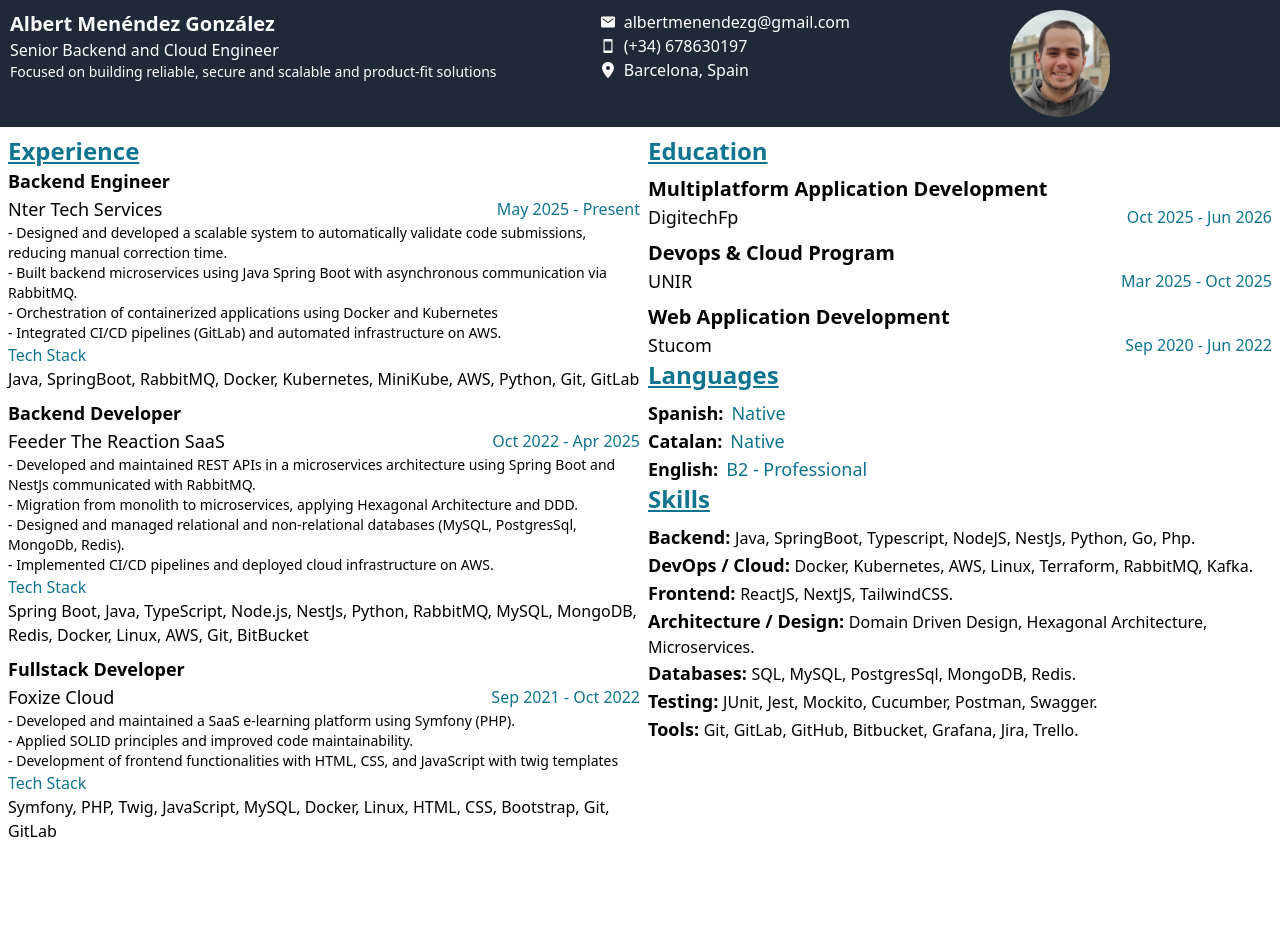
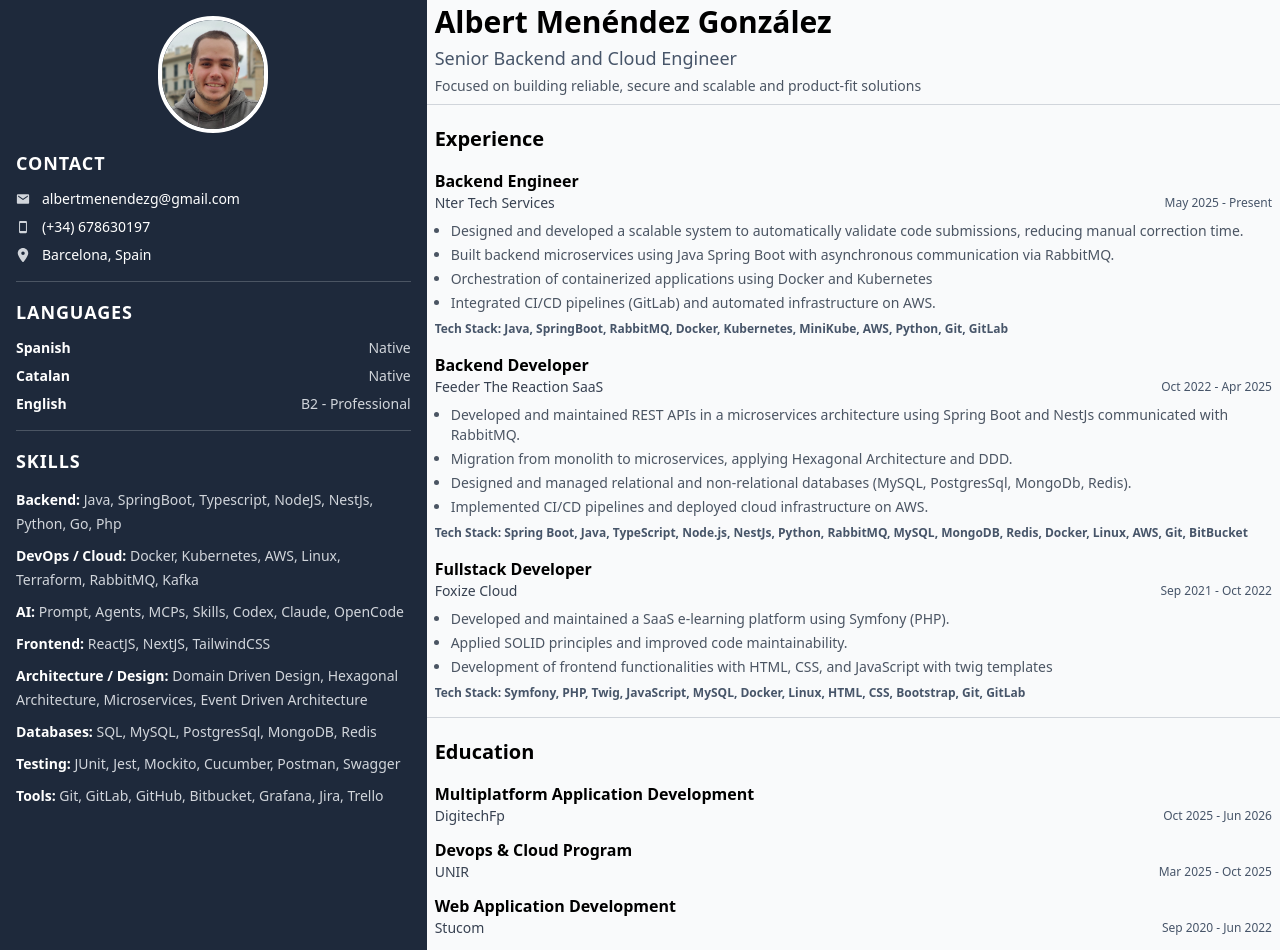
Before and after one commit to albertmenendezg/CV, a React (Create React App) app: page / in a window 1280 px wide. Before the commit the page ends 851 px from the top, so only its background shows below. Built offline with nearby package versions, Linux system fonts and the light colour scheme.

Commit message:
feat: redesign CV layout with sidebar, update colors, add CI/CD pipeline

```diff
--- a/src/App.tsx
+++ b/src/App.tsx
@@ -4,19 +4,55 @@ import Experience from "./components/Experience";
 import Skills from "./components/Skills";
 import Education from "./components/Education";
 import Languages from "./components/Languages";
+import { IoMdMail, IoMdPhonePortrait } from "react-icons/io";
+import { FaLocationDot } from "react-icons/fa6";
 
 const App = () => {
     return (
-        <main className="min-h-screen w-full">
-            <Header />
-            <div className="grid grid-cols-2 space-x-2 p-2">
-                <div>
+        <main className="min-h-screen w-full flex">
+            <aside className="w-1/3 bg-secondary text-white p-4">
+                <div className="flex justify-center mb-4">
+                    <img src="profile_photo.jpg" alt="Albert Menéndez González" width="110" height="auto" className="rounded-full border-4 border-white" />
+                </div>
+
+                <div className="mb-4">
+                    <h3 className="text-lg font-bold mb-3 uppercase tracking-wider">Contact</h3>
+                    <div className="space-y-2 text-sm">
+                        <div className="flex items-center space-x-3">
+                            <IoMdMail className="text-gray-300"/>
+                            <a href="mailto:albertmenendezg@gmail.com" className="hover:text-gray-300">albertmenendezg@gmail.com</a>
+                        </div>
+                        <div className="flex items-center space-x-3">
+                            <IoMdPhonePortrait className="text-gray-300"/>
+                            <a href="tel:+34678630197" className="hover:text-gray-300">(+34) 678630197</a>
+                        </div>
+                        <div className="flex items-center space-x-3">
+                            <FaLocationDot className="text-gray-300"/>
+                            <p>Barcelona, Spain</p>
+                        </div>
+                    </div>
+                </div>
+
+                <hr className="border-gray-600 my-4" />
+
+                <Languages />
+
+                <hr className="border-gray-600 my-4" />
+
+                <Skills />
+            </aside>
+
+            <div className="w-2/3 bg-gray-50">
+                <div className="px-2 pt-1">
+                    <Header />
+                </div>
+                <hr className="border-gray-300" />
+                <div className="px-2 pt-1">
                     <Experience />
                 </div>
-                <div>
+                <hr className="border-gray-300" />
+                <div className="px-2 pt-1">
                     <Education />
-                    <Languages />
-                    <Skills />
                 </div>
             </div>
         </main>
--- a/src/components/Education.tsx
+++ b/src/components/Education.tsx
@@ -11,11 +11,11 @@ const EducationItem = (props: IEducationItem) => {
     const { title, institution, startDate, endDate } = props;
 
     return (
-        <div>
-            <h2 className="text-xl font-bold">{title}</h2>
+        <div className="mb-3">
+            <h3 className="font-bold text-base">{title}</h3>
             <div className="flex flex-row justify-between items-center">
-                <h2 className="text-lg">{institution}</h2>
-                <div className="flex flex-row justify-between text-cyan-700">
+                <h2 className="text-gray-700 text-sm">{institution}</h2>
+                <div className="text-primary text-xs">
                     <p>{formatDate(startDate)} - {formatDate(endDate)}</p>
                 </div>
             </div>
@@ -26,8 +26,8 @@ const EducationItem = (props: IEducationItem) => {
 const Education = () => {
     return (
         <div>
-            <h2 className="text-cyan-700 text-2xl font-bold underline">Education</h2>
-            <div className="flex flex-col pt-2 space-y-2">
+            <h2 className="text-xl font-bold pt-4 mb-4">Education</h2>
+            <div className="flex flex-col">
                 <EducationItem
                     title="Multiplatform Application Development"
                     institution="DigitechFp"
--- a/src/components/Experience.tsx
+++ b/src/components/Experience.tsx
@@ -13,27 +13,18 @@ const ExperienceItem = (props: IExperienceItem) => {
     const { role, company, startDate, endDate, tasks, techStack } = props;
 
     return (
-        <div>
-            <h2 className="font-bold text-lg">{role}</h2>
-            <div className="flex flex-row justify-between items-center">
-                <p className="text-lg">{company}</p>
-                <p className="text-cyan-700">{formatDate(startDate)} - {formatDate(endDate)}</p>
+        <div className="mb-4">
+            <h3 className="font-bold text-base">{role}</h3>
+            <div className="flex flex-row justify-between items-center mb-2">
+                <p className="text-gray-700 text-sm">{company}</p>
+                <p className="text-primary text-xs">{formatDate(startDate)} - {formatDate(endDate)}</p>
             </div>
-            <ul className="list-disc">
+            <ul className="list-disc ml-4 mb-2">
                 {tasks.map(task => (
-                    <li key={task} className="flex flex-row justify-between text-sm">- {task}</li>
+                    <li key={task} className="text-sm text-gray-600 mb-1">{task}</li>
                 ))}
             </ul>
-            <h3 className="text-cyan-700">Tech Stack</h3>
-            <p>
-                {
-                    techStack.map((t, index) => (
-                        <span key={t}>
-                            {t}{index < techStack.length - 1 ? ', ' : ''}
-                        </span>
-                    ))
-                }
-            </p>
+            <p className="text-primary text-xs font-semibold">Tech Stack: {techStack.join(', ')}</p>
         </div>
     );
 }
@@ -41,8 +32,8 @@ const ExperienceItem = (props: IExperienceItem) => {
 const Experience = () => {
     return (
         <div>
-            <h2 className="text-cyan-700 text-2xl font-bold underline">Experience</h2>
-            <div className="flex flex-col space-y-2">
+            <h2 className="text-xl font-bold pt-4 mb-4">Experience</h2>
+            <div className="flex flex-col">
                 <ExperienceItem
                     role="Backend Engineer"
                     company="Nter Tech Services"
--- a/src/components/Header.tsx
+++ b/src/components/Header.tsx
@@ -1,35 +1,12 @@
 import React from 'react';
-import { IoMdMail, IoMdPhonePortrait } from "react-icons/io";
-import { FaLocationDot } from "react-icons/fa6";
 
 const Header = () => {
     return (
-        <header>
-            <div className="flex flex-row bg-gray-800 text-white p-2.5">
-                <div className="w-2/3 flex flex-row justify-between">
-                    <div>
-                        <h1 className="text-xl font-bold">Albert Menéndez González</h1>
-                        <h2 className="text-md">Senior Backend and Cloud Engineer</h2>
-                        <p className="text-sm font-gray-300">Focused on building reliable, secure and scalable and product-fit solutions</p>
-                    </div>
-                    <div>
-                        <div className="flex items-center space-x-2">
-                            <IoMdMail/>
-                            <a href="mailto:albertmenendezg@gmail.com">albertmenendezg@gmail.com</a>
-                        </div>
-                        <div className="flex items-center space-x-2">
-                            <IoMdPhonePortrait/>
-                            <a href="tel:+34678630197">(+34) 678630197</a>
-                        </div>
-                        <div className="flex items-center space-x-2">
-                            <FaLocationDot/>
-                            <p>Barcelona, Spain</p>
-                        </div>
-                    </div>
-                </div>
-                <div className="w-1/3 flex justify-center">
-                    <img src="profile_photo.jpg" alt="Albert Menéndez González" width="100" height="auto" className="rounded-full" />
-                </div>
+        <header className="mb-2">
+            <div>
+                <h1 className="text-3xl font-bold mb-1">Albert Menéndez González</h1>
+                <h2 className="text-lg text-primary mb-1">Senior Backend and Cloud Engineer</h2>
+                <p className="text-gray-600 text-sm">Focused on building reliable, secure and scalable and product-fit solutions</p>
             </div>
         </header>
     );
--- a/src/components/Languages.tsx
+++ b/src/components/Languages.tsx
@@ -7,17 +7,17 @@ interface ILanguageItem {
 const LanguageItem = (props: ILanguageItem) => {
     const { name, level } = props;
     return (
-        <div className="flex flex-row space-x-2 items-center text-lg">
-            <h2 className="font-semibold">{name}: </h2>
-            <h2 className="text-cyan-700">{level}</h2>
+        <div className="flex justify-between items-center">
+            <h2 className="font-semibold text-sm">{name}</h2>
+            <h2 className="text-sm text-gray-300">{level}</h2>
         </div>
     );
 }
 const Languages = () => {
     return (
         <div>
-            <h2 className="text-cyan-700 text-2xl font-bold underline">Languages</h2>
-            <div className="flex flex-col flex-wrap pt-2">
+            <h3 className="text-lg font-bold mb-3 uppercase tracking-wider">Languages</h3>
+            <div className="flex flex-col space-y-2">
                 <LanguageItem name="Spanish" level="Native" />
                 <LanguageItem name="Catalan" level="Native" />
                 <LanguageItem name="English" level="B2 - Professional" />
--- a/src/components/Skills.tsx
+++ b/src/components/Skills.tsx
@@ -6,8 +6,9 @@ interface ISkillCategory {
 const skillCategories: ISkillCategory[] = [
     { category: "Backend", skills: ["Java", "SpringBoot", "Typescript", "NodeJS", "NestJs", "Python", "Go", "Php"] },
     { category: "DevOps / Cloud", skills: ["Docker", "Kubernetes", "AWS", "Linux", "Terraform", "RabbitMQ", "Kafka"] },
+    { category: "AI", skills: ["Prompt", "Agents", "MCPs", "Skills", "Codex", "Claude", "OpenCode"] },
     { category: "Frontend", skills: ["ReactJS", "NextJS", "TailwindCSS"] },
-    { category: "Architecture / Design", skills: ["Domain Driven Design", "Hexagonal Architecture", "Microservices"] },
+    { category: "Architecture / Design", skills: ["Domain Driven Design", "Hexagonal Architecture", "Microservices", "Event Driven Architecture"] },
     { category: "Databases", skills: ["SQL", "MySQL", "PostgresSql", "MongoDB", "Redis"] },
     { category: "Testing", skills: ["JUnit", "Jest", "Mockito", "Cucumber", "Postman", "Swagger"] },
     { category: "Tools", skills: ["Git", "GitLab", "GitHub", "Bitbucket", "Grafana", "Jira", "Trello"] },
@@ -16,14 +17,14 @@ const skillCategories: ISkillCategory[] = [
 const Skills = () => {
     return (
         <div>
-            <h2 className="text-cyan-700 text-2xl font-bold underline">Skills</h2>
-            <div className="flex flex-col mt-2">
+            <h3 className="text-lg font-bold mb-3 uppercase tracking-wider">Skills</h3>
+            <div className="flex flex-col space-y-2">
                 {
                     skillCategories.map((cat) => (
                         <div key={cat.category}>
-                            <span className="font-semibold text-lg">{cat.category}: </span>
-                            <span>
-                              {cat.skills.join(', ')}.
+                            <span className="font-semibold text-sm">{cat.category}: </span>
+                            <span className="text-sm text-gray-300">
+                              {cat.skills.join(', ')}
                             </span>
                         </div>
                     ))
--- a/tailwind.config.js
+++ b/tailwind.config.js
@@ -4,7 +4,12 @@ module.exports = {
     "./src/**/*.{js,jsx,ts,tsx}",
   ],
   theme: {
-    extend: {},
+    extend: {
+      colors: {
+        primary: '#475569',
+        secondary: '#1e293b',
+      },
+    },
   },
   plugins: [],
 }
```
Also changed, not shown: scripts/generate-pdf.js (added, +45 -0 lines), 1 other file (tests, documents, lock files or other folders).
